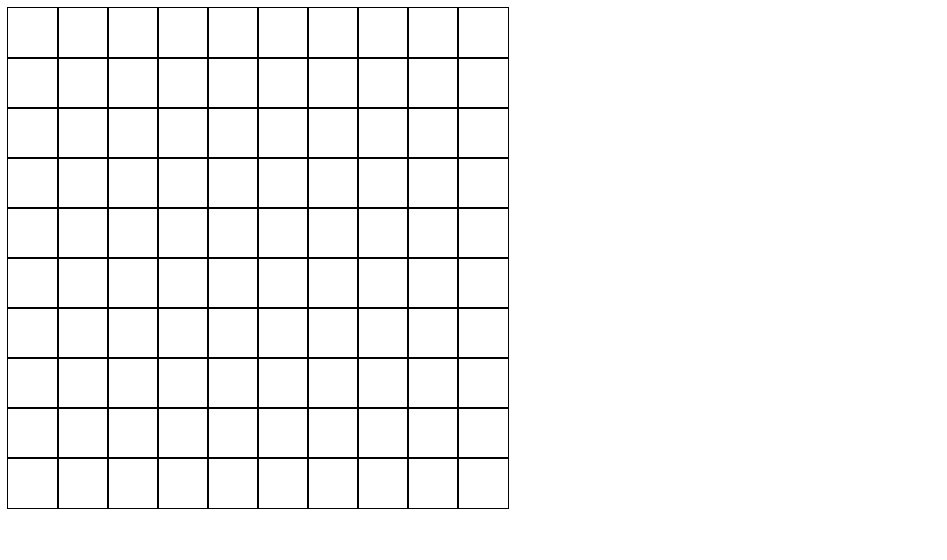
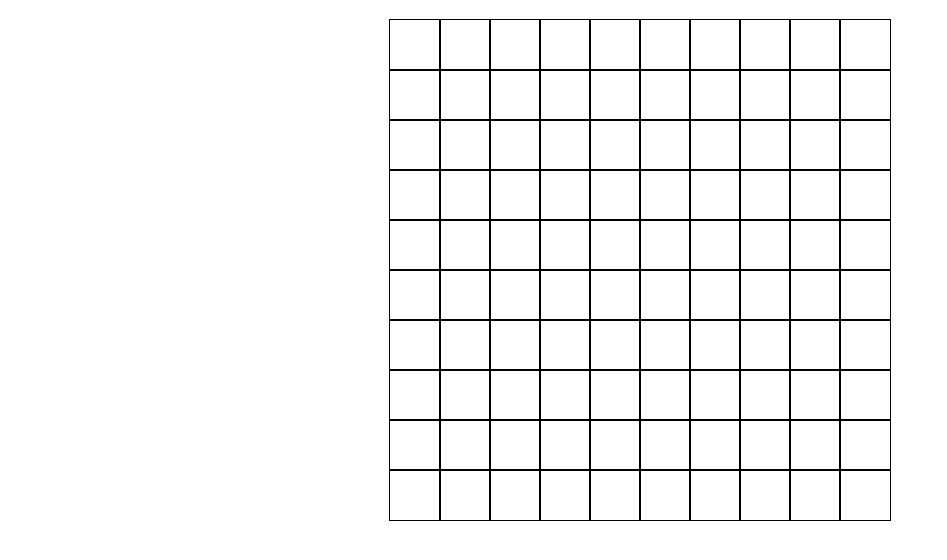
Before and after one commit to S-H93/S-H93.github.io, a Next.js app: page / in a window 1280 px wide. Shown: the top 560 px of the page, without its empty margins (0-947 px from the left). Built offline with nearby package versions, Linux system fonts and the light colour scheme.

Commit message:
make rows and cells into classes

```diff
--- a/pages/components/GameBoard/GameBoard.js
+++ b/pages/components/GameBoard/GameBoard.js
@@ -1,4 +1,6 @@
 import styles from "./GameBoard.module.scss";
+import GameRow from "../GameRow/GameRow";
+import GameCell from "../GameCell/GameCell";
 
 function GameBoard(props) {
   const boardSize = 10;
@@ -13,15 +15,15 @@ function GameBoard(props) {
           let rows = [];
           for (let j = 1; j <= boardSize; j++) {
             rows.push(
-              <div className={styles.gameRow} key={j}>
+              <GameRow className={styles.gameRow} key={j}>
                 {(() => {
                   let cells = [];
                   for (let i = 1; i <= boardSize; i++) {
-                    cells.push(<div className={styles.gameCell} key={i}></div>);
+                    cells.push(<GameCell className={styles.gameCell} key={i}></GameCell>);
                   }
                   return cells;
                 })()}
-              </div>
+              </GameRow>
             );
           }
           return rows;
--- a/pages/components/GameBoard/GameBoard.module.scss
+++ b/pages/components/GameBoard/GameBoard.module.scss
@@ -1,9 +1,15 @@
 .title {
   color: purple;
 }
-.gameRow {
+
+.gameBoard {
+  margin: 20px auto;
   display: flex;
+  flex-direction: column;
+  justify-content: center;
+  align-items: center;
 }
+
 .gameCell {
   width: 50px;
   height: 50px;
--- /dev/null
+++ b/pages/components/GameCell/GameCell.js
@@ -0,0 +1,13 @@
+import styles from "./GameCell.module.scss";
+
+function GameCell(props) {
+
+  const { children } = props;
+
+  return (
+      <div className={styles.gameCell}>
+      </div>
+  );
+}
+
+export default GameCell;
--- /dev/null
+++ b/pages/components/GameCell/GameCell.module.scss
@@ -0,0 +1,6 @@
+.gameCell {
+  width: 50px;
+  height: 50px;
+  cursor: pointer;
+  outline: 1px solid black;
+}
--- /dev/null
+++ b/pages/components/GameRow/GameRow.js
@@ -0,0 +1,14 @@
+import styles from "./GameRow.module.scss";
+
+function GameRow(props) {
+
+  const { children } = props;
+
+  return (
+      <div className={styles.gameRow}>
+        { children }
+      </div>
+  );
+}
+
+export default GameRow;
--- /dev/null
+++ b/pages/components/GameRow/GameRow.module.scss
@@ -0,0 +1,4 @@
+
+.gameRow {
+  display: flex;
+}
```
